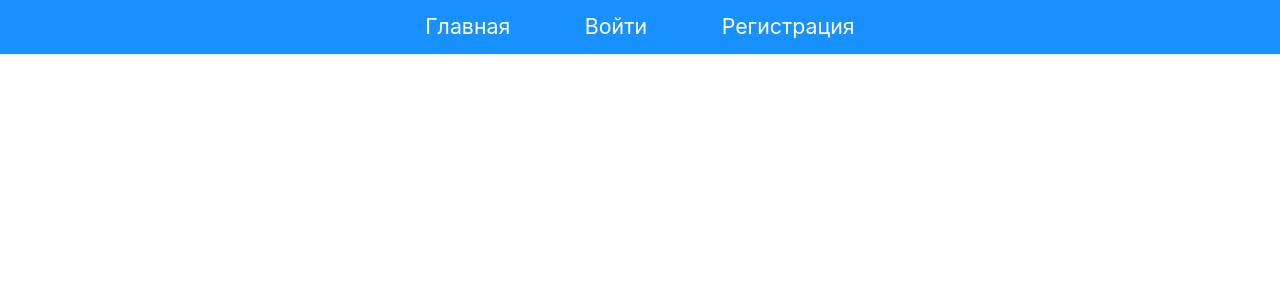
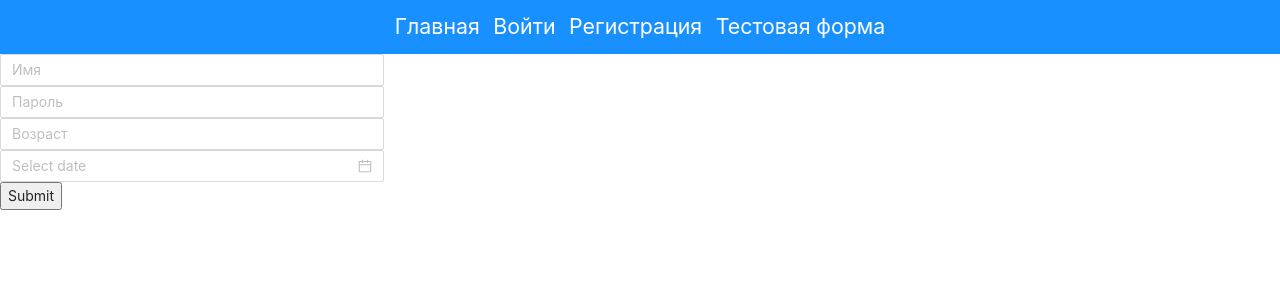
Before and after one commit to Solker455/testflucode1, a React (Create React App) app: page /testform in a window 1280 px wide. Shown: the top 300 px of the page. Built offline with nearby package versions, Linux system fonts and the light colour scheme.

Commit message:
add page testform

```diff
--- a/package.json
+++ b/package.json
@@ -10,6 +10,7 @@
     "@testing-library/user-event": "^12.8.3",
     "antd": "^4.16.13",
     "axios": "^0.24.0",
+    "fuse.js": "^6.4.6",
     "react": "^17.0.2",
     "react-dom": "^17.0.2",
     "react-hook-form": "^7.19.1",
--- a/src/components/link/publicLink.js
+++ b/src/components/link/publicLink.js
@@ -8,6 +8,7 @@ export function PublicLink() {
                 <Link className="link" to="/">Главная</Link>
                 <Link className="link" to="/login">Войти</Link>
                 <Link className="link" to="/register">Регистрация</Link>
+                <Link className="link" to="/testform">Тестовая форма</Link>
             </div>
         </div>
     )
--- a/src/components/page/listUsers.js
+++ b/src/components/page/listUsers.js
@@ -7,7 +7,7 @@ export function ListUsers() {
 
     let [page, setPage] = useState(1);
     let dispatch = useDispatch();
-    let data = useSelector(state => state.getusers.data);
+    let data = useSelector(state => state.getusers.data)
     let loading = useSelector(state => state.getusers.loading);
 
     const nextPage = function (page) {
--- /dev/null
+++ b/src/components/page/reactForm.js
@@ -0,0 +1,112 @@
+import React from "react";
+import { Controller, useForm } from "react-hook-form";
+import { Input, DatePicker } from "antd";
+import { ErrorMessage } from "@hookform/error-message";
+
+export function ReactForm() {
+    const { handleSubmit, control, formState: { errors } } = useForm({
+    });
+    return (
+        <form onSubmit={handleSubmit(data => console.log(data))}>
+            <Controller
+                control={control}
+                name="name"
+                rules={{
+                    required: { value: true, message: 'Имя обязательное поле' },
+                    pattern: { value: /^([a-zа-яё]+|\d+)$/i, message: 'Введите свое настоящее имя' }
+                }}
+                render={({ field: { onChange, onBlur } }) => (
+                    <Input
+                        onChange={onChange}
+                        onBlur={onBlur}
+                        placeholder='Имя'
+                        style={{ width: '30%', display: 'block' }}
+                    />
+                )}
+            />
+            <Controller
+                control={control}
+                name="password"
+                rules={{
+                    required: { value: true, message: 'Пароль обязательное поле' },
+                    minLength: {value: 6, message: 'Введите пароль больше 6 символов'}
+                }}
+                render={({ field: { onChange, onBlur } }) => (
+                    <Input
+                        onChange={onChange}
+                        onBlur={onBlur}
+                        placeholder='Пароль'
+                        type='password'
+                        style={{ width: '30%', display: 'block' }}
+                    />
+                )}
+            />
+            <Controller
+                control={control}
+                name="age"
+                rules={{
+                    required: { value: true, message: 'Возраст обязательное поле' },
+                    pattern: {value: /^([0-9]+|\d+)$/i, message: 'Введите настоящий возраст'},
+                    min: {value: 1, message: 'Введите возраст больше 1'},
+                    max: {value: 99, message: 'Введите возраст меньше 99'}
+                }}
+                render={({ field: { onChange, onBlur } }) => (
+                    <Input
+                        onChange={onChange}
+                        onBlur={onBlur}
+                        placeholder='Возраст'
+                        style={{ width: '30%', display: 'block' }}
+                    />
+                )}
+            />
+            <Controller
+                control={control}
+                name="date"
+                rules={{
+                    required: { value: true, message: 'Дата обязательное поле' }
+                }}
+                render={({ field: { onChange, onBlur } }) => (
+                    <DatePicker
+                        onChange={onChange}
+                        onBlur={onBlur}
+                        style={{ width: '30%', display: 'block' }}
+                    />
+                )}
+            />
+            <ErrorMessage errors={errors} name="name" as='div' className="error">
+                {({ messages }) =>
+                    messages &&
+                    Object.entries(messages).map(([message]) => (
+                        { message }
+                    ))
+                }
+            </ErrorMessage>
+            <ErrorMessage errors={errors} name="password" as='div' className="error">
+                {({ messages }) =>
+                    messages &&
+                    Object.entries(messages).map(([message]) => (
+                        { message }
+                    ))
+                }
+            </ErrorMessage>
+            <ErrorMessage errors={errors} name="age" as='div' className="error">
+                {({ messages }) =>
+                    messages &&
+                    Object.entries(messages).map(([message]) => (
+                        { message }
+                    ))
+                }
+            </ErrorMessage>
+            <ErrorMessage errors={errors} name="date" as='div' className="error">
+                {({ messages }) =>
+                    messages &&
+                    Object.entries(messages).map(([message]) => (
+                        { message }
+                    ))
+                }
+            </ErrorMessage>
+
+            <input type="submit" />
+        </form>
+    );
+}
--- a/src/components/route/publicRoute.js
+++ b/src/components/route/publicRoute.js
@@ -3,6 +3,7 @@ import { Routes, Route } from 'react-router-dom';
 import { Login } from "../page/login";
 import { Register } from "../page/register";
 import { Header } from "../page/header";
+import { ReactForm } from "../page/reactForm";
 
 export function PublicRoute() {
     return (
@@ -11,6 +12,7 @@ export function PublicRoute() {
             <Routes>
                 <Route path="/register" element={<Register />} />
                 <Route path="/login" element={<Login />} />
+                <Route path="/testform" element={<ReactForm />} />
             </Routes>
         </div>)
 }
```
Also changed, not shown: 1 other file (tests, documents, lock files or other folders).
